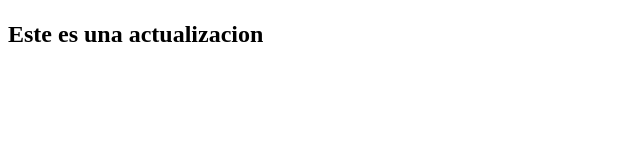
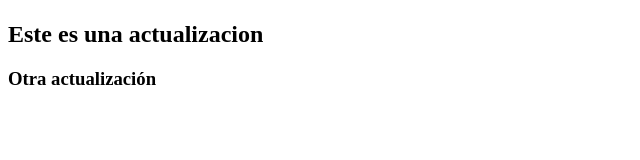
Before and after one commit to cesmarnic/Practica1, a plain HTML site: page index.html in a window 1280 px wide. Shown: the whole page, without its empty margins (0-640 px from the left). Drawn offline with Linux system fonts and the light colour scheme.

Commit message:
uodsgte 2

```diff
--- a/index.html
+++ b/index.html
@@ -10,5 +10,6 @@
 <body>
     <h1></h1>
     <h2>Este es una actualizacion</h2>
+    <h3>Otra actualización</h3>
 </body>
 </html>
```
